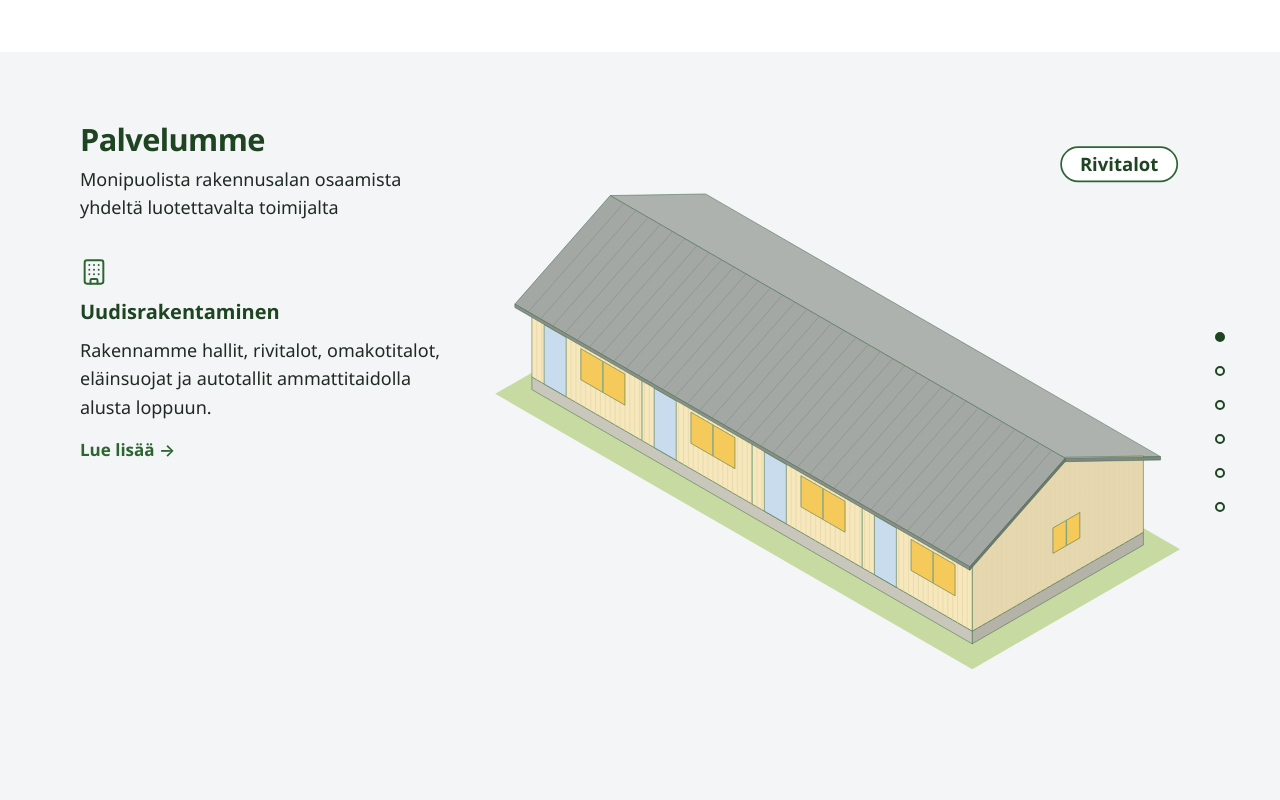
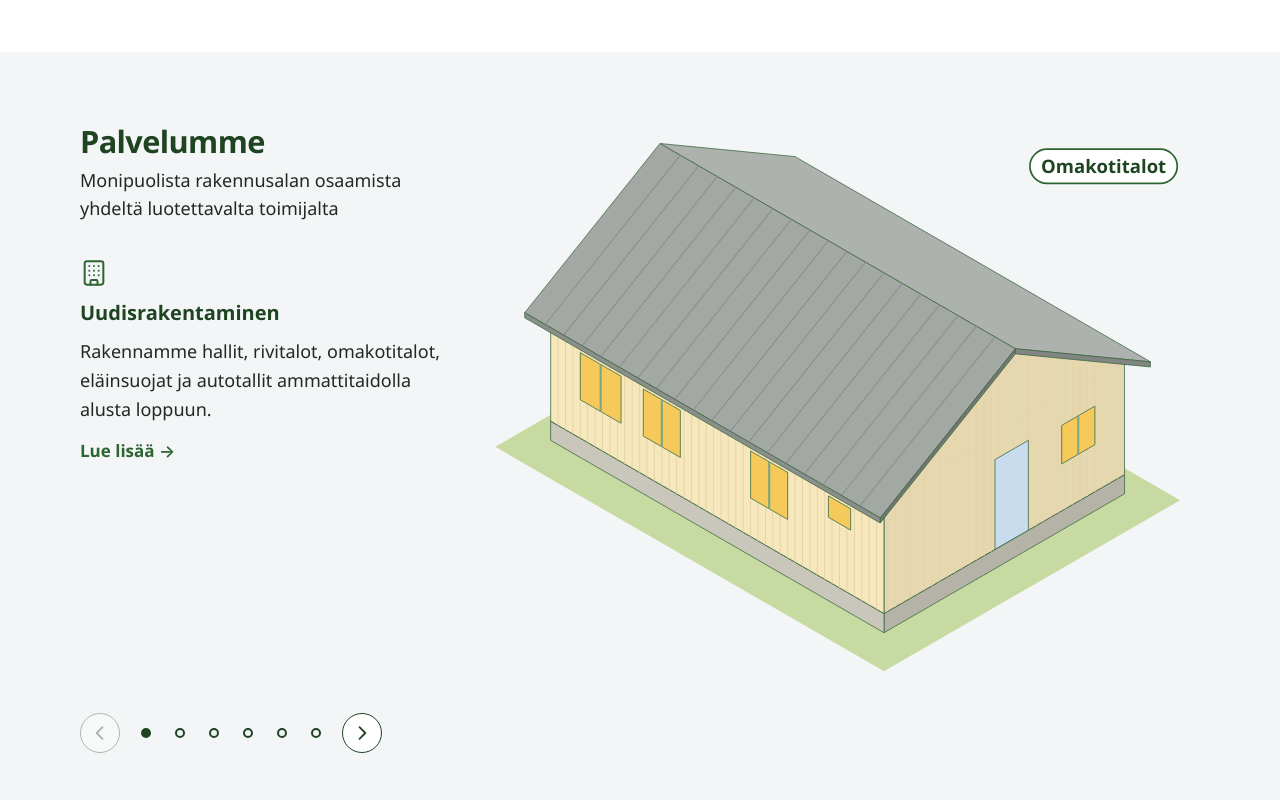
Before and after one commit to petepa22/kape-sivusto, a plain HTML site: page index.html in a window 1280 px wide. Shown: the part 840-1640 px from the top of the page. Drawn offline with Linux system fonts and the light colour scheme; animation ran at ten frames a second.

Commit message:
Palveluosio pöytäkoneella: nuolet ja pisteet, ei vierityksen kaappausta; talon animaatio alkaa vasta osion näkyessä

```diff
--- a/assets/iso-palvelut.js
+++ b/assets/iso-palvelut.js
@@ -514,7 +514,7 @@
   window.SVX = window.SVX || {};
   window.SVX.p = function (svg, s) {
     st.svg = svg; st.s = s;
-    if (!st.io && 'IntersectionObserver' in window) { st.io = true; new IntersectionObserver(function (e) { st.vis = e[0].isIntersecting; st.last = 0; if (st.vis) { st.rk = -1; loop(); } }).observe(svg); document.addEventListener('visibilitychange', function () { st.last = 0; if (!document.hidden) loop(); }); }
+    if (!st.io && 'IntersectionObserver' in window) { st.io = true; new IntersectionObserver(function (e) { var v = e[0].isIntersecting && e[0].intersectionRatio >= .6; if (v === st.vis) return; st.vis = v; st.last = 0; if (v) { st.rk = -1; loop(); } }, { threshold: [0, .6] }).observe(svg); document.addEventListener('visibilitychange', function () { st.last = 0; if (!document.hidden) loop(); }); }
     draw(); loop();
   };
 })();
--- a/assets/sv.css
+++ b/assets/sv.css
@@ -103,3 +103,18 @@
   html, body { overflow-x: clip; }
   .sv[data-v="p"], .sv[data-v="p"] .sv-texts { touch-action: pan-y; }
 }
+
+/* Pöytäkone (> 900 px): palveluosio on tavallinen osio, ei vierityksen mukaan vaihtuva. Palvelu vaihtuu nuolista ja pisteistä. */
+.sv-arrow { display: none; }
+@media (min-width: 901px) {
+  .sv[data-v="p"] .sv-track { height: auto; }
+  .sv[data-v="p"] .sv-stage { position: relative; top: auto; height: auto; overflow: visible; display: block; padding: 72px 0 64px; }
+  .sv[data-v="p"] .sv-grid { margin: 0 auto; }
+  .sv[data-v="p"] .sv-dots { position: static; transform: none; flex-direction: row; justify-content: flex-start; align-items: center; gap: 2px; margin: 22px auto 0; max-width: calc(var(--content) + 2 * var(--gutter)); padding: 0 var(--gutter); box-sizing: border-box; }
+  .sv[data-v="p"] .sv-arrow { display: grid; place-items: center; width: 40px; height: 40px; border-radius: 50%; border: 1.5px solid var(--green-d); background: #fff; color: var(--green-d); cursor: pointer; padding: 0; transition: background-color 180ms, color 180ms, opacity 180ms; }
+  .sv[data-v="p"] .sv-arrow:first-child { margin-right: 8px; }
+  .sv[data-v="p"] .sv-arrow:last-child { margin-left: 8px; }
+  .sv[data-v="p"] .sv-arrow:hover:not(:disabled) { background: var(--green-d); color: #fff; }
+  .sv[data-v="p"] .sv-arrow:disabled { opacity: .35; cursor: default; }
+  .sv[data-v="p"] .sv-arrow:focus-visible { outline: 2px solid var(--green); outline-offset: 2px; }
+}
--- a/assets/sv.js
+++ b/assets/sv.js
@@ -43,16 +43,27 @@
 
   [].forEach.call(document.querySelectorAll('.sv'), function (sec) {
     var track = sec.querySelector('.sv-track'), svg = sec.querySelector('.sv-art svg'), steps = all(sec, '.sv-step'), n = steps.length, fn = V[sec.getAttribute('data-v')] || (window.SVX && window.SVX[sec.getAttribute('data-v')]);
-    var dotsBox = sec.querySelector('.sv-dots'), dots = [], texts = sec.querySelector('.sv-texts');
+    var ed = null, se = null, dotsBox = sec.querySelector('.sv-dots'), dots = [], texts = sec.querySelector('.sv-texts');
     /* Mobiili (<= 900 px): palvelut ovat vaakasuuntainen pyyhkäisykaruselli (CSS scroll-snap); talo seuraa kohdalle napsahtanutta korttia. */
     var mq = window.matchMedia ? matchMedia('(max-width: 900px)') : { matches: false };
     function car() { return mq.matches && sec.getAttribute('data-v') === 'p'; }
+    /* Pöytäkone (> 900 px): palvelu vaihtuu nuolista, pisteistä tai nuolinäppäimistä. Sivun vieritys ei vaihda palvelua eikä jää kiinni osioon. */
+    function desk() { return !mq.matches && sec.getAttribute('data-v') === 'p'; }
+    var sel = 0;
+    function go(i) { i = Math.max(0, Math.min(n - 1, i)); if (car()) { texts.scrollTo({ left: steps[i].offsetLeft - steps[0].offsetLeft, behavior: rm.matches ? 'auto' : 'smooth' }); return; } sel = i; req(); }
     sec.style.setProperty('--n', n);
     if (dotsBox) steps.forEach(function (st, i) { var b = document.createElement('button'); b.type = 'button'; b.innerHTML = '<i></i>';
       b.setAttribute('aria-label', (i + 1) + ' / ' + n + ': ' + st.querySelector('h3').textContent);
-      b.addEventListener('click', function () { if (car()) { texts.scrollTo({ left: steps[i].offsetLeft - steps[0].offsetLeft, behavior: rm.matches ? 'auto' : 'smooth' }); return; } var stg = sec.querySelector('.sv-stage'), span = track.offsetHeight - stg.offsetHeight, top = track.getBoundingClientRect().top + scrollY - (parseFloat(getComputedStyle(stg).top) || 0);
+      b.addEventListener('click', function () { if (car() || desk()) { go(i); return; } if (car()) { texts.scrollTo({ left: steps[i].offsetLeft - steps[0].offsetLeft, behavior: rm.matches ? 'auto' : 'smooth' }); return; } var stg = sec.querySelector('.sv-stage'), span = track.offsetHeight - stg.offsetHeight, top = track.getBoundingClientRect().top + scrollY - (parseFloat(getComputedStyle(stg).top) || 0);
         window.scrollTo({ top: Math.round(top + span * (i / (n - 1))), behavior: rm.matches ? 'auto' : 'smooth' }); });
       dotsBox.appendChild(b); dots.push(b); });
+    if (dotsBox && sec.getAttribute('data-v') === 'p') {
+      function nuoli(dir, txt) { var b = document.createElement('button'); b.type = 'button'; b.className = 'sv-arrow'; b.setAttribute('aria-label', txt);
+        b.innerHTML = '<svg viewBox="0 0 24 24" width="20" height="20" aria-hidden="true"><path d="' + (dir < 0 ? 'M15 5l-7 7 7 7' : 'M9 5l7 7-7 7') + '" fill="none" stroke="currentColor" stroke-width="2.2" stroke-linecap="round" stroke-linejoin="round"/></svg>';
+        b.addEventListener('click', function () { go(tgt + dir); }); return b; }
+      ed = nuoli(-1, 'Edellinen palvelu'); se = nuoli(1, 'Seuraava palvelu'); dotsBox.insertBefore(ed, dotsBox.firstChild); dotsBox.appendChild(se);
+      sec.addEventListener('keydown', function (e) { if (!desk() || /INPUT|TEXTAREA|SELECT/.test(e.target.tagName)) return; if (e.key === 'ArrowRight') { go(tgt + 1); e.preventDefault(); } else if (e.key === 'ArrowLeft') { go(tgt - 1); e.preventDefault(); } });
+    }
     /* Vieritys valitsee vain vaiheen (lepoalueet ja pieni hystereesi). Vaihto itse toistuu ajassa, aina kokonaan:
        näin vierityksen pysähtyessä ei jää puolivälin häivytettyjä tiloja eikä nykimistä hiiren rullan askelista. */
     var raf = 0, last = -1, cur = 0, tgt = 0, from = 0, t0 = 0, DUR = 650;
@@ -64,12 +75,14 @@
       if (car()) { steps.forEach(function (st, i) { st.style.opacity = ''; st.style.transform = ''; st.classList.toggle('on', i === on); st.removeAttribute('aria-hidden'); }); dots.forEach(function (d, i) { d.classList.toggle('on', i === on); }); return; }
       steps.forEach(function (st, i) { var w = cl(1 - Math.abs(s - i) * 1.7); st.style.opacity = w.toFixed(3); st.style.transform = 'translateY(' + ((1 - w) * (i < s ? -8 : 8)).toFixed(1) + 'px)'; st.classList.toggle('on', i === on); st.setAttribute('aria-hidden', i === on ? 'false' : 'true'); });
       dots.forEach(function (d, i) { d.classList.toggle('on', i === on); });
+      if (ed) { ed.disabled = on <= 0; se.disabled = on >= n - 1; }
     }
     function target() {
       if (car()) { var x = texts.scrollLeft, o0 = steps[0].offsetLeft, best = 0, bd = 1e9;
         steps.forEach(function (st, i) { var d = Math.abs(st.offsetLeft - o0 - x); if (d < bd) { bd = d; best = i; } });
         if (texts.scrollLeft + texts.clientWidth >= texts.scrollWidth - 4) best = n - 1;
         return best; }
+      if (desk()) return sel;
       var stage = sec.querySelector('.sv-stage'), span = track.offsetHeight - stage.offsetHeight, r = track.getBoundingClientRect();
       var off = parseFloat(getComputedStyle(stage).top) || 0, p = span > 0 ? cl((off - r.top) / span) : 1, raw = p * (n - 1);
       if (span <= 0) return n - 1;
--- a/index.html
+++ b/index.html
@@ -1398,7 +1398,7 @@ body { color: var(--ink); }
 }
 </style>
 
-<link rel="stylesheet" href="/assets/sv.css?v=9">
+<link rel="stylesheet" href="/assets/sv.css?v=10">
 <link rel="stylesheet" href="/assets/toimialue.css">
 <style>
 /* kape.fi: oikeat lomakkeet ja evästebanneri */
@@ -1900,8 +1900,8 @@ body:has(.nav-links.is-open) #kape-evastebanneri { display: none !important; }
 })();
 
 </script>
-<script src="/assets/iso-palvelut.js?v=9"></script>
-<script src="/assets/sv.js?v=9"></script>
+<script src="/assets/iso-palvelut.js?v=10"></script>
+<script src="/assets/sv.js?v=10"></script>
 <script src="/assets/toimialue.js"></script>
 <script src="/js/main.js?v=20261122"></script>
 <script data-goatcounter="https://kapeoy.goatcounter.com/count" async src="//gc.zgo.at/count.js"></script>
```
